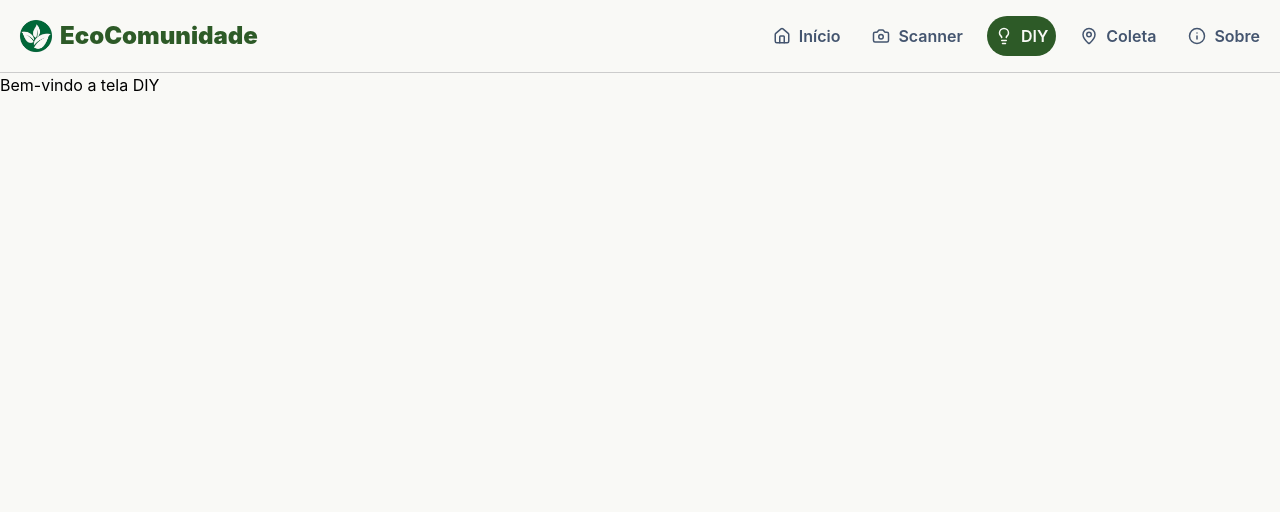
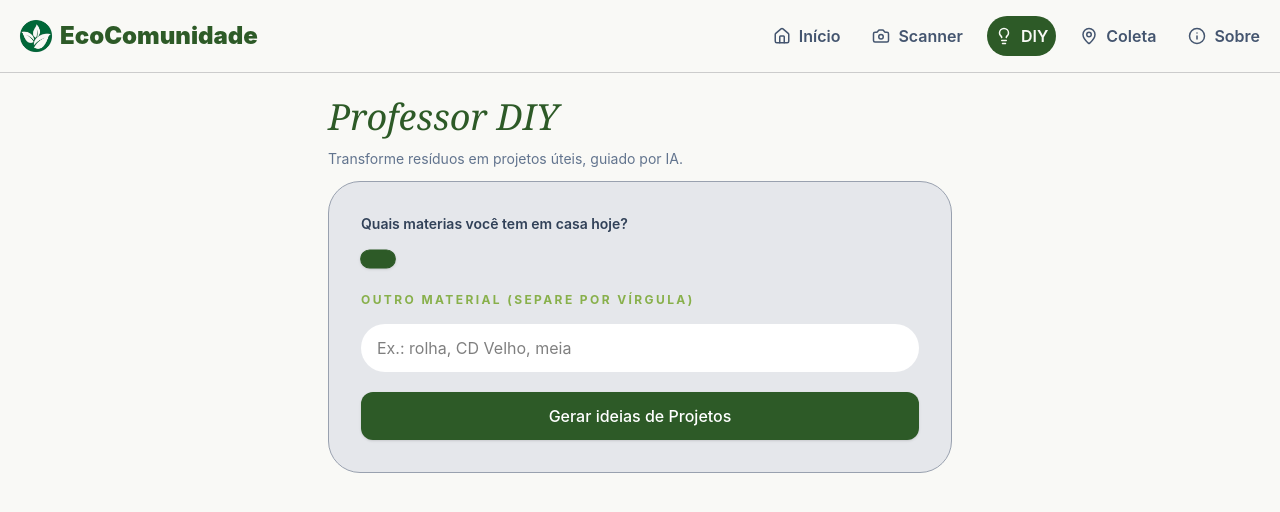
Before and after one commit to NicolleMP/EcoComunidade, a React (Vite) app: page /diy in a window 1280 px wide. Shown: the top 512 px of the page. Built offline with nearby package versions, Linux system fonts and the light colour scheme; the HTML template or start-up script is replaced by a standard one.

Commit message:
feat: Create a DIY page featuring the basic styling from the material selection section.

```diff
--- a/src/pages/About.jsx
+++ b/src/pages/About.jsx
@@ -4,7 +4,7 @@ import InfoCard from "../components/ui/InfoCard/InfoCard";
 function About() {
   return (
     <main className="min-h-screen flex flex-col items-center">
-      <div className="max-w-7xl px-8 pt-8 w-full text-[#2d5a27]">
+      <div className="max-w-7xl px-8 pt-8 w-full">
         <div className="mx-auto mt-8 max-w-3xl">
           <h1 className="font-serif italic text-4xl text-[#2d5a27] leading-tight">
             Reciclar é um ato de comunidade.
--- a/src/pages/Diy.jsx
+++ b/src/pages/Diy.jsx
@@ -1,5 +1,48 @@
 function Diy() {
-  return <h1>Bem-vindo a tela DIY</h1>;
+  return (
+    <main className="px-6 max-w-2xl mx-auto pt-6 space-y-3">
+      <h1 className="font-serif italic text-4xl text-[#2d5a27]">
+        Professor DIY
+      </h1>
+
+      <p className="text-sm text-slate-500 mt-1">
+        Transforme resíduos em projetos úteis, guiado por IA.
+      </p>
+
+      <section className="bg-gray-200 p-6 sm:p-8 rounded-4xl border border-gray-400">
+        <p className="text-sm font-semibold text-slate-700 mb-4">
+          Quais materias você tem em casa hoje?
+        </p>
+
+        <form>
+          <div className="flex flex-wrap gap-2 mb-6">
+            <button
+              type="button"
+              className="px-4 py-2 text-sm font-medium rounded-full transition-all duration-200 border bg-[#2d5a27] text-white border-[#2d5a27] shadow-sm scale-105"
+            ></button>
+          </div>
+
+          <label>
+            <p className="text-xs font-bold uppercase tracking-[0.2em] mb-2 text-[#88b04b]">
+              Outro material (separe por vírgula)
+            </p>
+            <input
+              type="text"
+              placeholder="Ex.: rolha, CD Velho, meia"
+              className="mt-2 mb-5 w-full px-4 py-3 bg-white rounded-3xl border-slate-300 outline-none transition-all duration-300 focus:border-[#2d5a27] focus:ring-1 focus:ring-[#2d5a27]"
+            />
+          </label>
+
+          <button
+            type="submit"
+            className="w-full py-3 px-4 bg-[#2d5a27] text-white font-medium rounded-xl hover:bg-[#23471f] transition-colors disabled:opacity-50 disabled:cursor-not-allowed shadow-sm"
+          >
+            Gerar ideias de Projetos
+          </button>
+        </form>
+      </section>
+    </main>
+  );
 }
 
 export default Diy;
```
